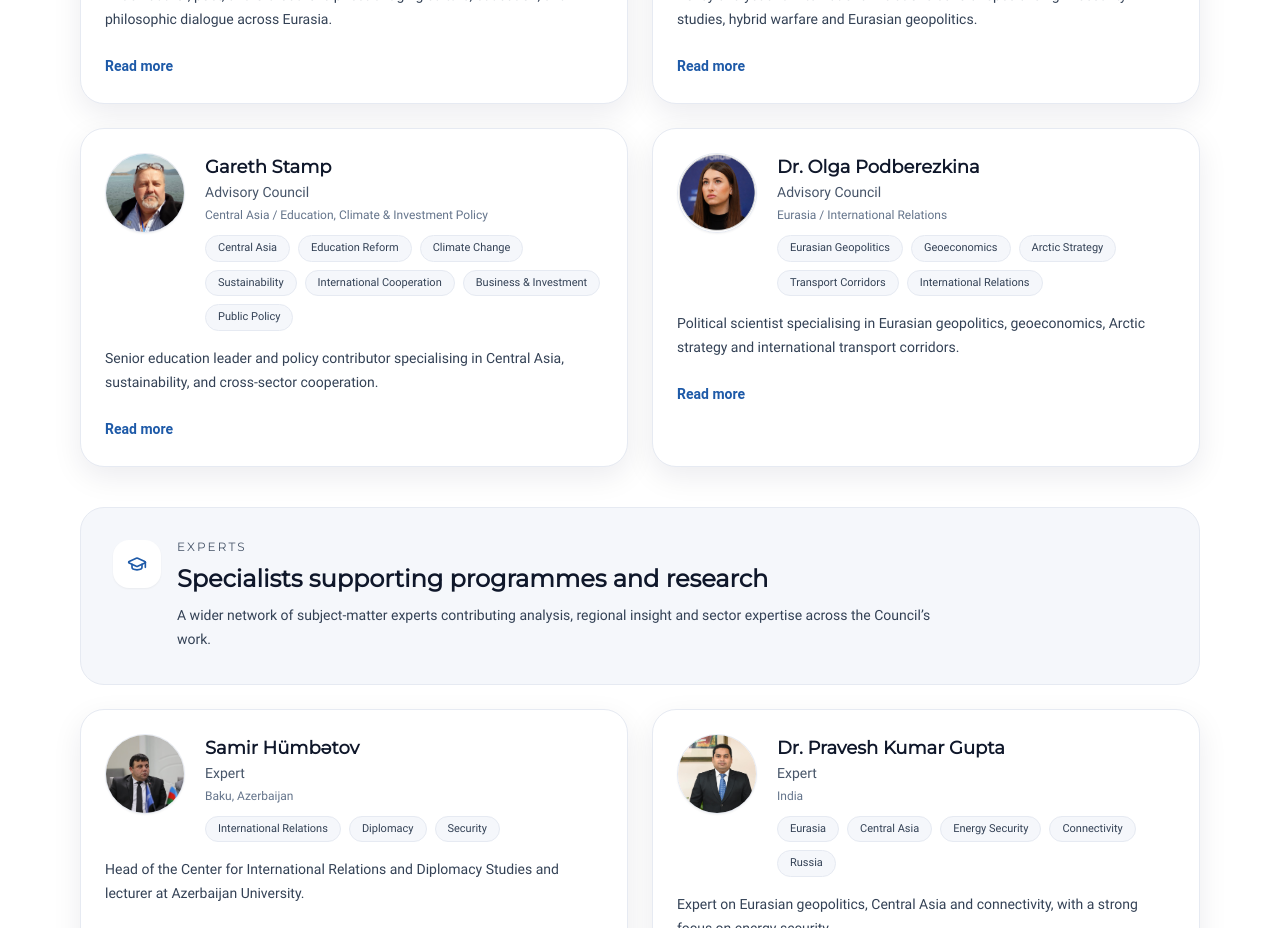
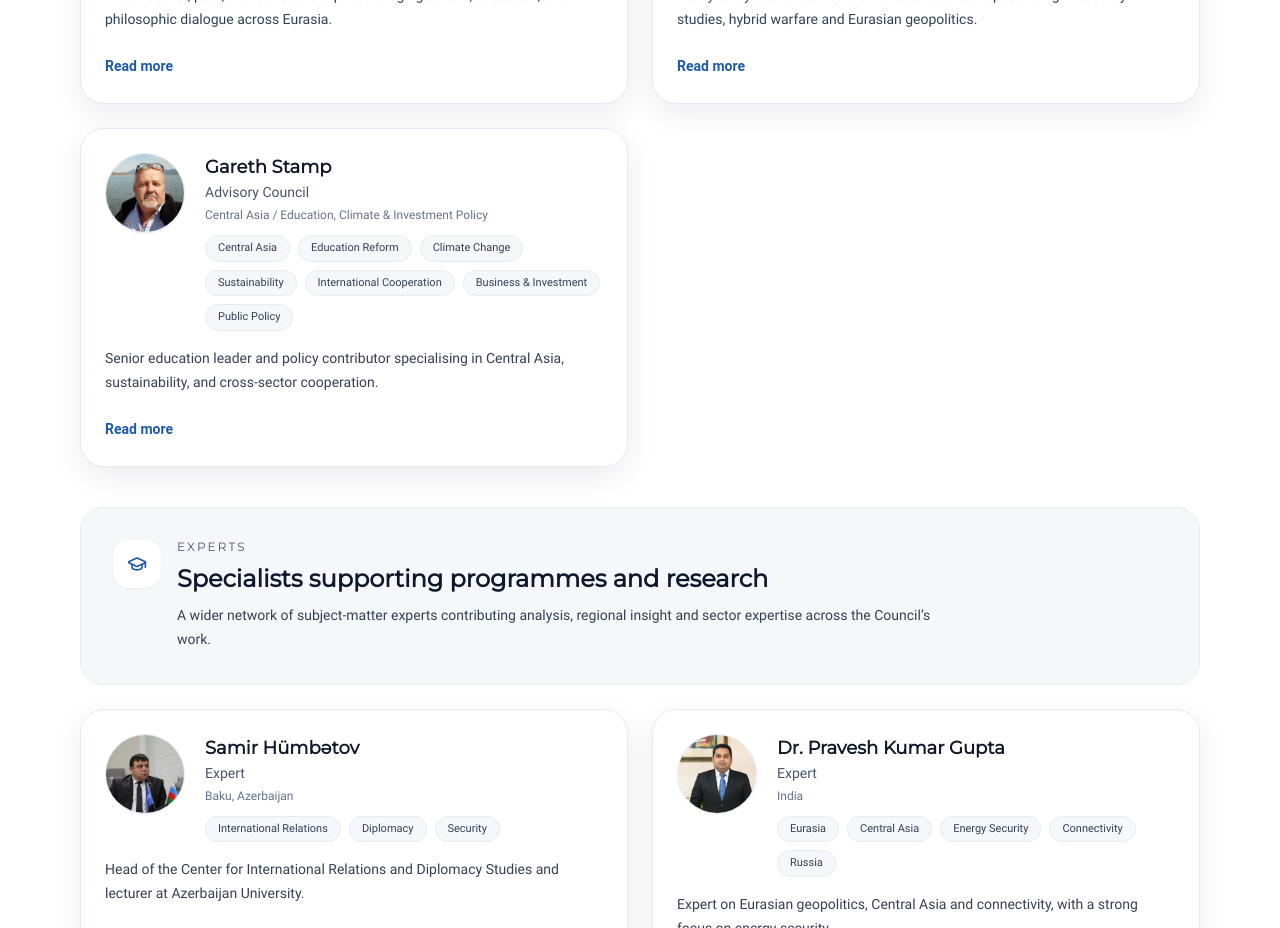
Before and after one commit to naqvi00/epc-frontend, a React (Vite) app: page /people in a window 1280 px wide. Shown: the part 2960-3888 px from the top of the page. Built offline with nearby package versions, Linux system fonts and the light colour scheme; no server answers.

Commit message:
Update OurTeam.tsx

```diff
--- a/src/pages/people/OurTeam.tsx
+++ b/src/pages/people/OurTeam.tsx
@@ -289,18 +289,18 @@ export default function Governance() {
     'Public Policy',
   ],
 },
-{
-  name: 'Dr. Olga Podberezkina',
-  image: olga, // make sure you import this image as `olga`
-  title: 'Advisory Council',
-  location: 'Eurasia / International Relations',
-  short: 'Political scientist specialising in Eurasian geopolitics, geoeconomics, Arctic strategy and international transport corridors.',
-  long: clampWords(
-    'Dr. Olga Podberezkina is a political scientist specialising in Eurasian geopolitics, international transport corridors, Arctic development and geoeconomic strategy. From 2021 to 2025, she served as Vice-Rector for International Relations at Mordovian State University, leading internationalisation strategy, expanding English-language programmes and strengthening global partnerships. Previously, she was Deputy Director of International Relations at the Ministry of Education of the Russian Federation, overseeing cooperation projects across Central Asia, the Middle East and Southeast Asia, and participating in multilateral initiatives. She has authored 40+ publications on the Northern Sea Route, Arctic strategy, the Belt and Road Initiative and Eurasian integration, and has lectured at MGIMO on infrastructure geopolitics. She holds a PhD in Political Science from MGIMO and speaks Russian (native), English, French and German.',
-    75,
-  ),
-  tags: ['Eurasian Geopolitics', 'Geoeconomics', 'Arctic Strategy', 'Transport Corridors', 'International Relations'],
-},
+// {
+//   name: 'Dr. Olga Podberezkina',
+//   image: olga, // make sure you import this image as `olga`
+//   title: 'Advisory Council',
+//   location: 'Eurasia / International Relations',
+//   short: 'Political scientist specialising in Eurasian geopolitics, geoeconomics, Arctic strategy and international transport corridors.',
+//   long: clampWords(
+//     'Dr. Olga Podberezkina is a political scientist specialising in Eurasian geopolitics, international transport corridors, Arctic development and geoeconomic strategy. From 2021 to 2025, she served as Vice-Rector for International Relations at Mordovian State University, leading internationalisation strategy, expanding English-language programmes and strengthening global partnerships. Previously, she was Deputy Director of International Relations at the Ministry of Education of the Russian Federation, overseeing cooperation projects across Central Asia, the Middle East and Southeast Asia, and participating in multilateral initiatives. She has authored 40+ publications on the Northern Sea Route, Arctic strategy, the Belt and Road Initiative and Eurasian integration, and has lectured at MGIMO on infrastructure geopolitics. She holds a PhD in Political Science from MGIMO and speaks Russian (native), English, French and German.',
+//     75,
+//   ),
+//   tags: ['Eurasian Geopolitics', 'Geoeconomics', 'Arctic Strategy', 'Transport Corridors', 'International Relations'],
+// },
 
 
   ]
```
